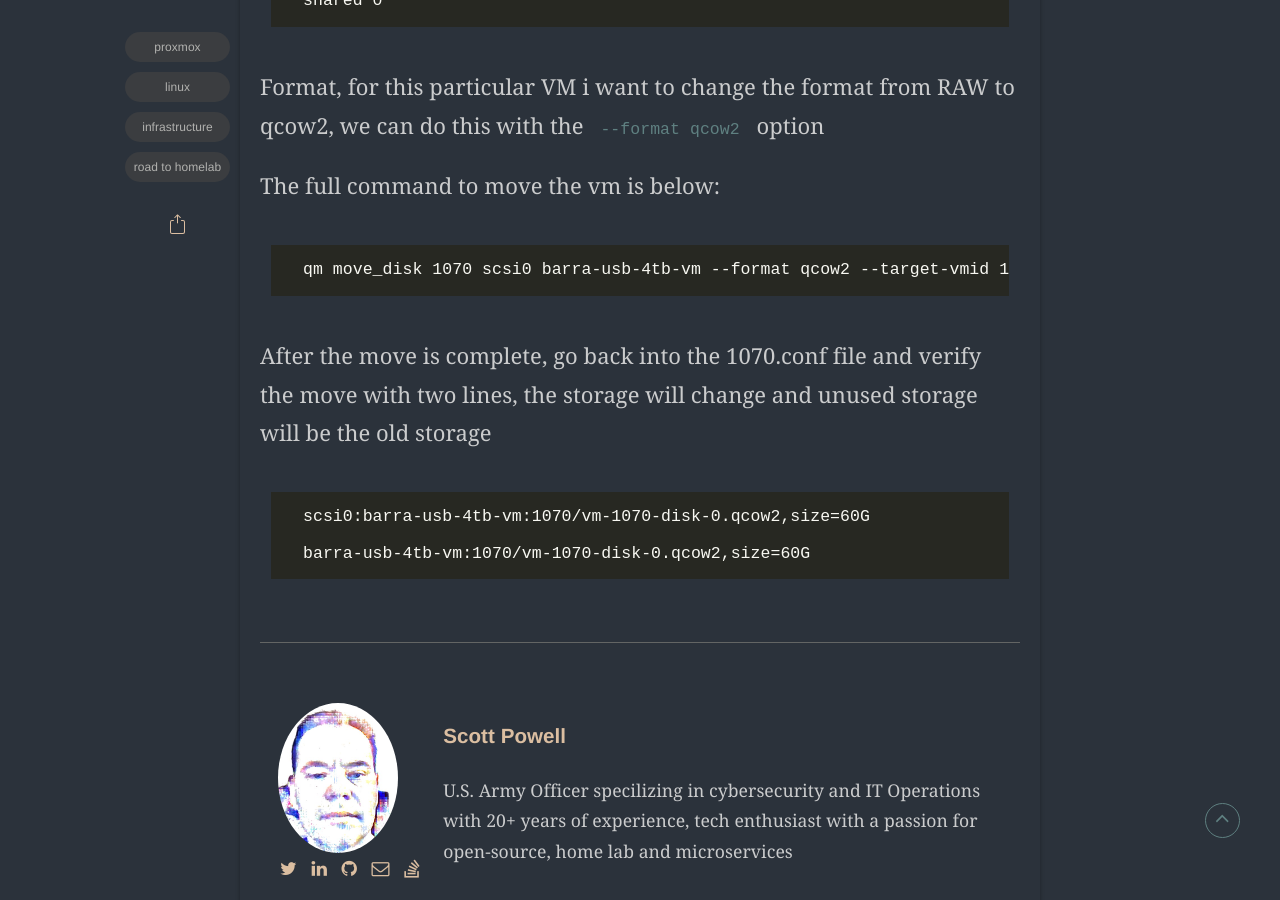
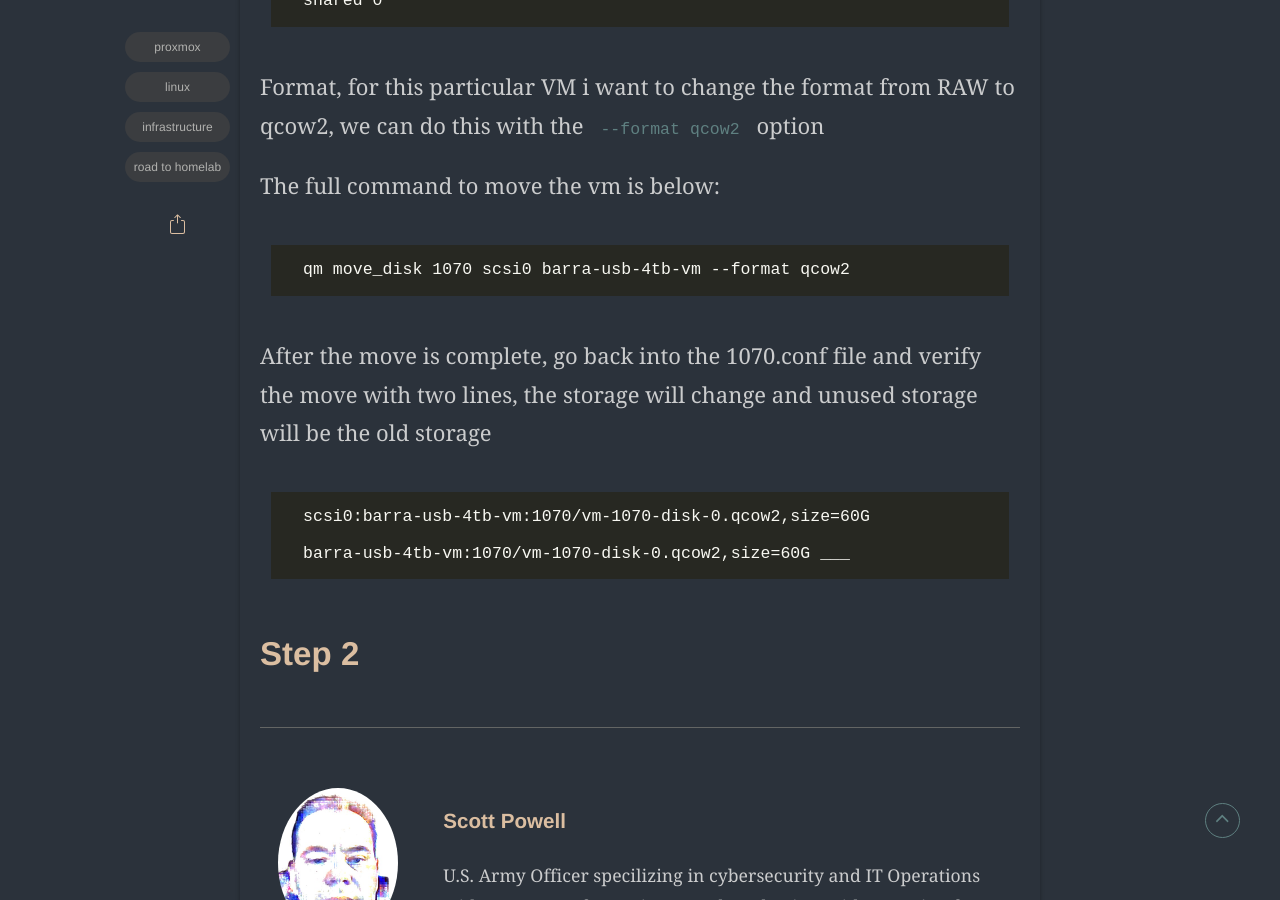
Before and after one commit to scottiepowell/gh-pages-blog.github.io, a Jekyll site: the page built from _posts/2022-06-23-moving-disks-with-qm-command.md.md, in a window 1280 px wide and 900 px high, scrolled down 3165 px. Built offline with Jekyll 4.4.1, drawn with Linux system fonts in a browser that asks for light colours; some web fonts are replaced; comment, search, counter and statistics services are not loaded.

Commit message:
Update 2022-06-23-moving-disks-with-qm-command.md.md

```diff
--- a/_posts/2022-06-23-moving-disks-with-qm-command.md.md
+++ b/_posts/2022-06-23-moving-disks-with-qm-command.md.md
@@ -57,13 +57,17 @@ Format, for this particular VM i want to change the format from RAW to qcow2, we
 
 The full command to move the vm is below:
 
-    qm move_disk 1070 scsi0 barra-usb-4tb-vm --format qcow2 --target-vmid 1070
+    qm move_disk 1070 scsi0 barra-usb-4tb-vm --format qcow2
 
 After the move is complete, go back into the 1070.conf file and verify the move with two lines, the storage will change and unused storage will be the old storage
 
     scsi0:barra-usb-4tb-vm:1070/vm-1070-disk-0.qcow2,size=60G
 
     barra-usb-4tb-vm:1070/vm-1070-disk-0.qcow2,size=60G
+___
+
+## Step 2
+
 
 {% comment %}
 
```
